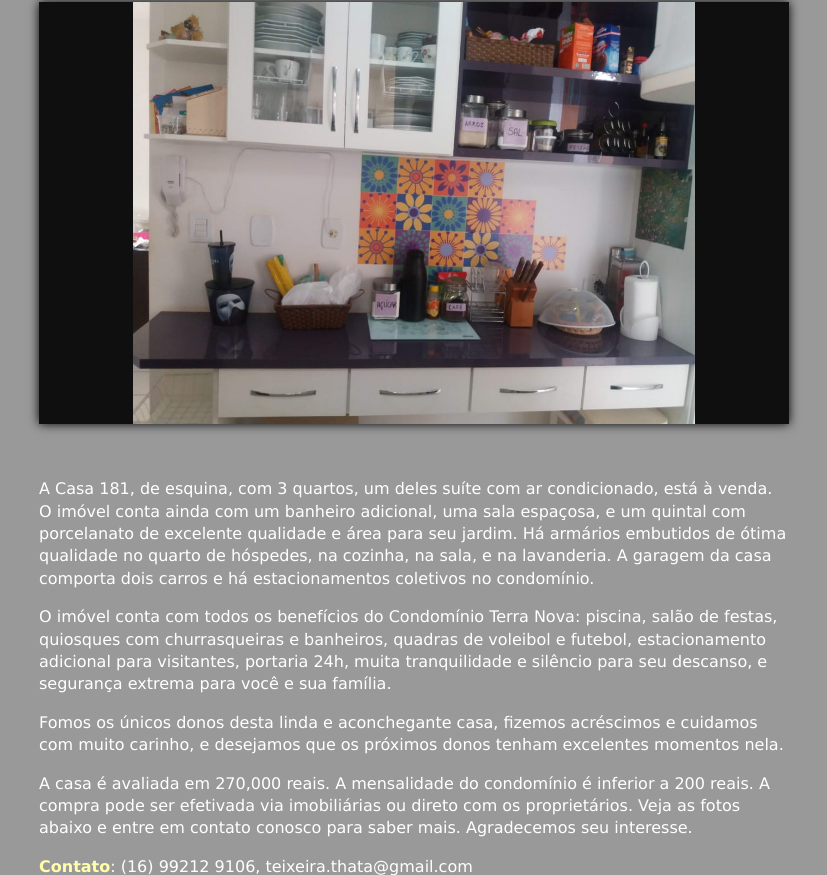
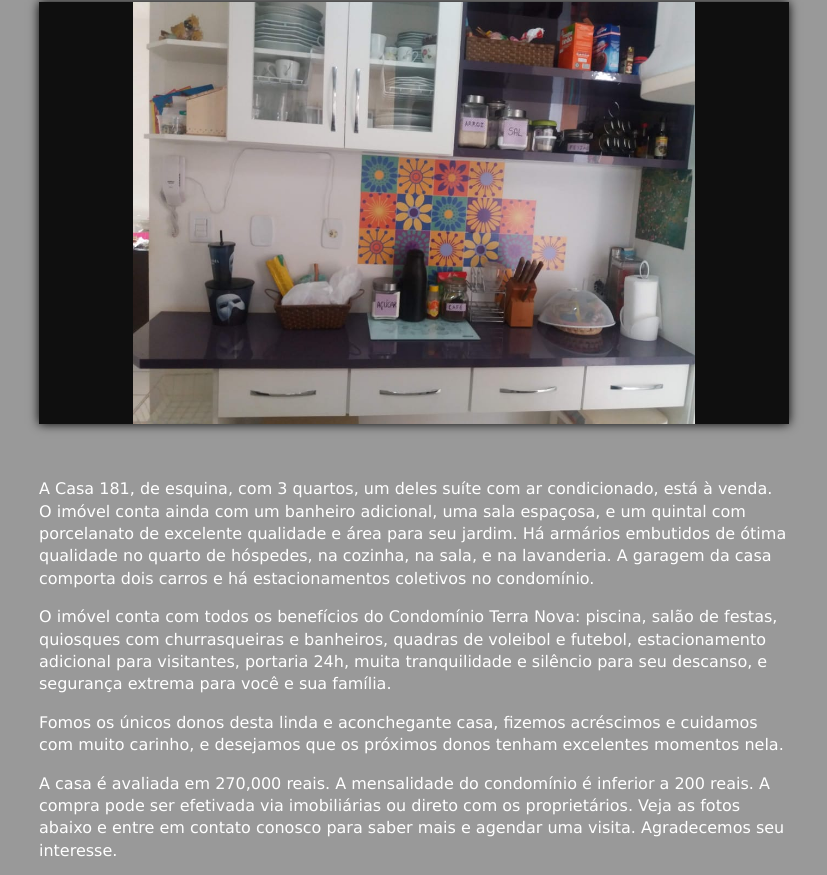
Before and after one commit to casaterranova/casaterranova.github.io, a website: page index.html in a window 1280 px wide. Shown: the part 89-964 px from the top of the page, without its empty margins (226-1053 px from the left). Drawn offline with Linux system fonts and the light colour scheme.

Commit message:
finalizada primeira versão do site

```diff
--- a/index.html
+++ b/index.html
@@ -55,7 +55,7 @@ e desejamos que os próximos donos tenham excelentes momentos nela.
 <p>
 A casa é avaliada em 270,000 reais. A mensalidade do condomínio é inferior a 200 reais.
 A compra pode ser efetivada via imobiliárias ou direto com os proprietários.
-Veja as fotos abaixo e entre em contato conosco para saber mais.
+Veja as fotos abaixo e entre em contato conosco para saber mais e agendar uma visita.
 Agradecemos seu interesse.
 </p>
 <p>
```
